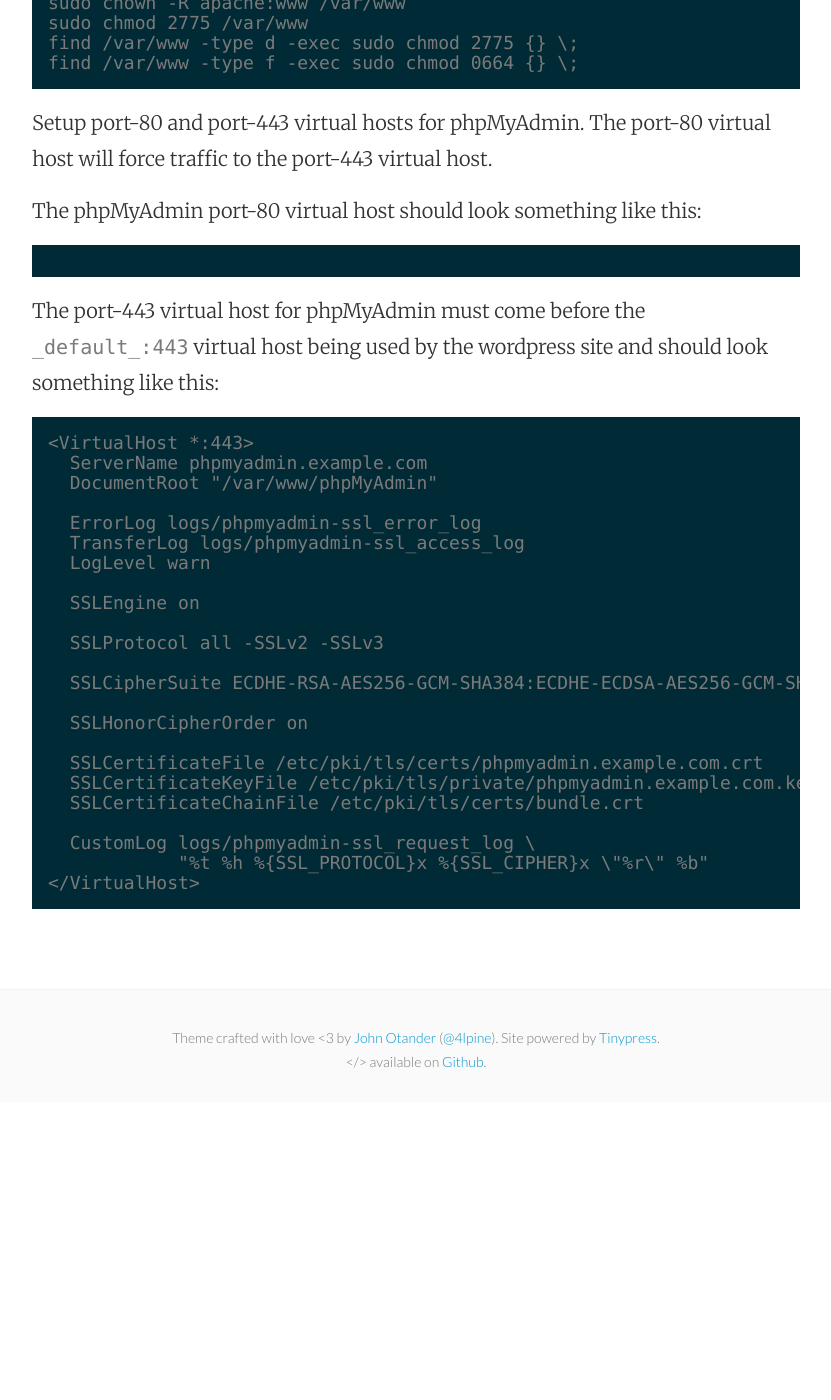
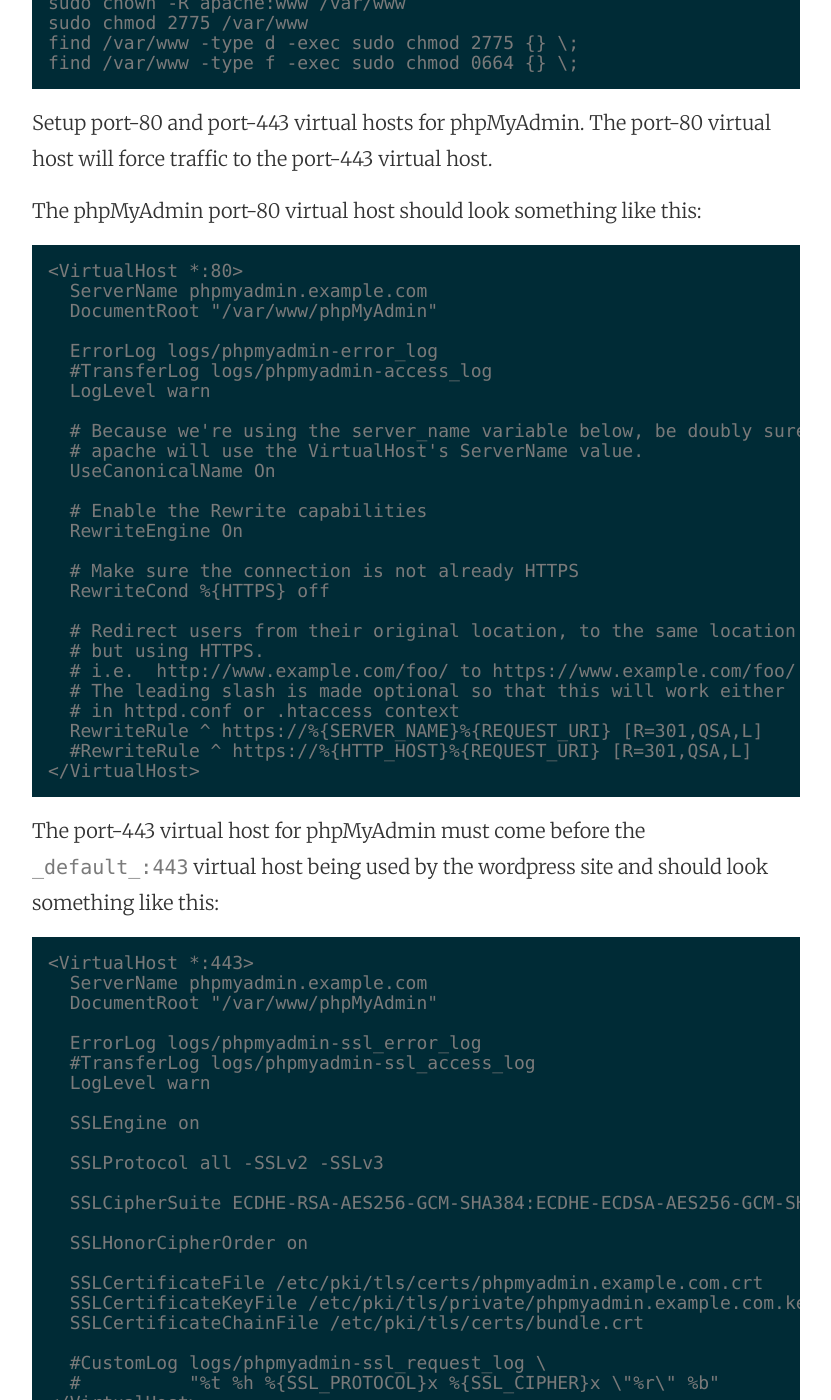
Before and after one commit to mattymaloney/mattymaloney.github.io, a Jekyll site: the page built from _posts/2016-03-24-aws-ec2-rds-linux-apache-php-wordpress-mariadb.md, in a window 1280 px wide and 1400 px high, scrolled down 5768 px. Shown: the whole window, without its empty margins (224-1055 px from the left). Built offline with Jekyll 4.4.1, drawn with Linux system fonts in a browser that asks for light colours; before the commit the page ends 6870 px from its top, so only the background shows below that; some of the changed text lies outside the part shown.

Commit message:
Updated 2016-03-24-aws-ec2-rds-linux-apache-php-wordpress-mariadb.md

````diff
--- a/_posts/2016-03-24-aws-ec2-rds-linux-apache-php-wordpress-mariadb.md
+++ b/_posts/2016-03-24-aws-ec2-rds-linux-apache-php-wordpress-mariadb.md
@@ -197,6 +197,32 @@
 The phpMyAdmin port-80 virtual host should look something like this:
 
 ```
+<VirtualHost *:80>
+  ServerName phpmyadmin.example.com
+  DocumentRoot "/var/www/phpMyAdmin"
+
+  ErrorLog logs/phpmyadmin-error_log
+  #TransferLog logs/phpmyadmin-access_log
+  LogLevel warn
+
+  # Because we're using the server_name variable below, be doubly sure that
+  # apache will use the VirtualHost's ServerName value.
+  UseCanonicalName On
+
+  # Enable the Rewrite capabilities
+  RewriteEngine On
+
+  # Make sure the connection is not already HTTPS
+  RewriteCond %{HTTPS} off
+
+  # Redirect users from their original location, to the same location
+  # but using HTTPS.
+  # i.e.  http://www.example.com/foo/ to https://www.example.com/foo/
+  # The leading slash is made optional so that this will work either
+  # in httpd.conf or .htaccess context
+  RewriteRule ^ https://%{SERVER_NAME}%{REQUEST_URI} [R=301,QSA,L]
+  #RewriteRule ^ https://%{HTTP_HOST}%{REQUEST_URI} [R=301,QSA,L]
+</VirtualHost>
 ```
 
 The port-443 virtual host for phpMyAdmin must come before the `_default_:443` virtual host being used by the wordpress site and should look something like this:
@@ -207,7 +233,7 @@
   DocumentRoot "/var/www/phpMyAdmin"
 
   ErrorLog logs/phpmyadmin-ssl_error_log
-  TransferLog logs/phpmyadmin-ssl_access_log
+  #TransferLog logs/phpmyadmin-ssl_access_log
   LogLevel warn
 
   SSLEngine on
@@ -222,7 +248,7 @@
   SSLCertificateKeyFile /etc/pki/tls/private/phpmyadmin.example.com.key
   SSLCertificateChainFile /etc/pki/tls/certs/bundle.crt
 
-  CustomLog logs/phpmyadmin-ssl_request_log \
-            "%t %h %{SSL_PROTOCOL}x %{SSL_CIPHER}x \"%r\" %b"
+  #CustomLog logs/phpmyadmin-ssl_request_log \
+  #          "%t %h %{SSL_PROTOCOL}x %{SSL_CIPHER}x \"%r\" %b"
 </VirtualHost>
 ```
````
